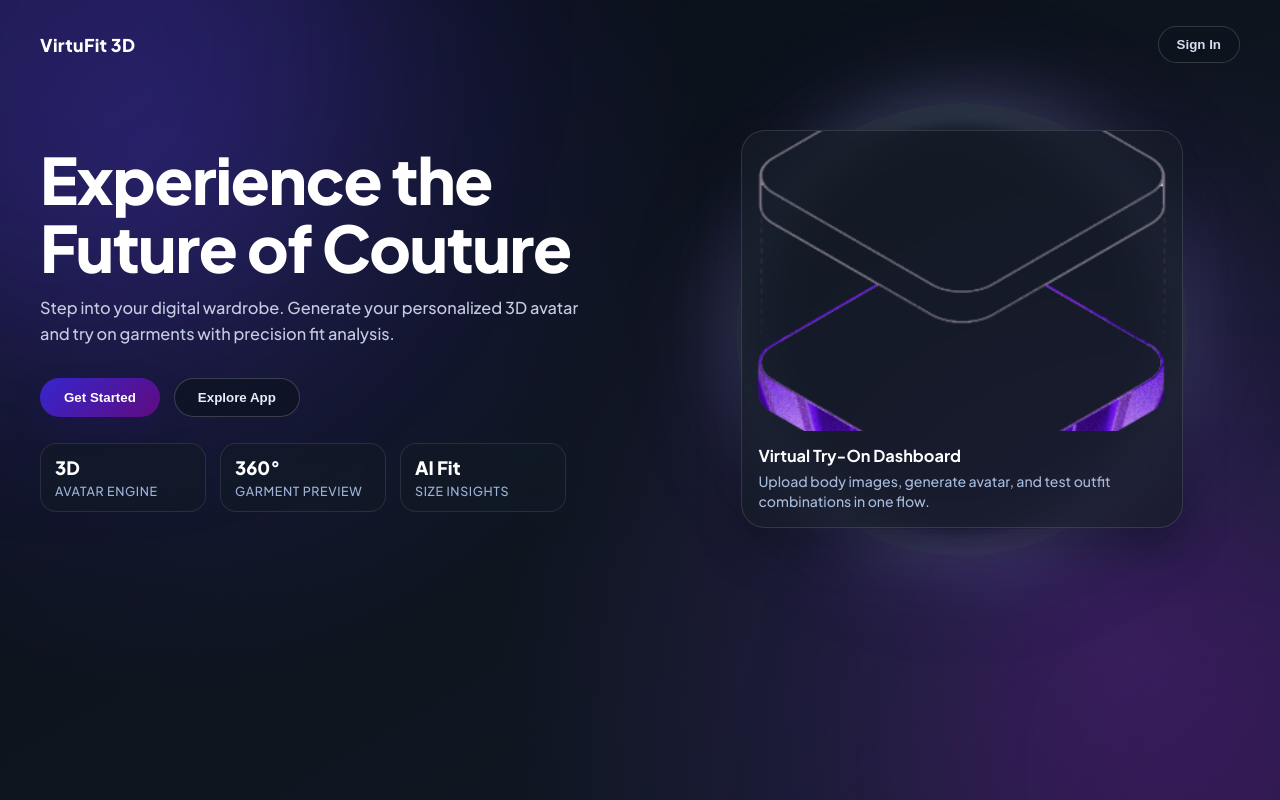
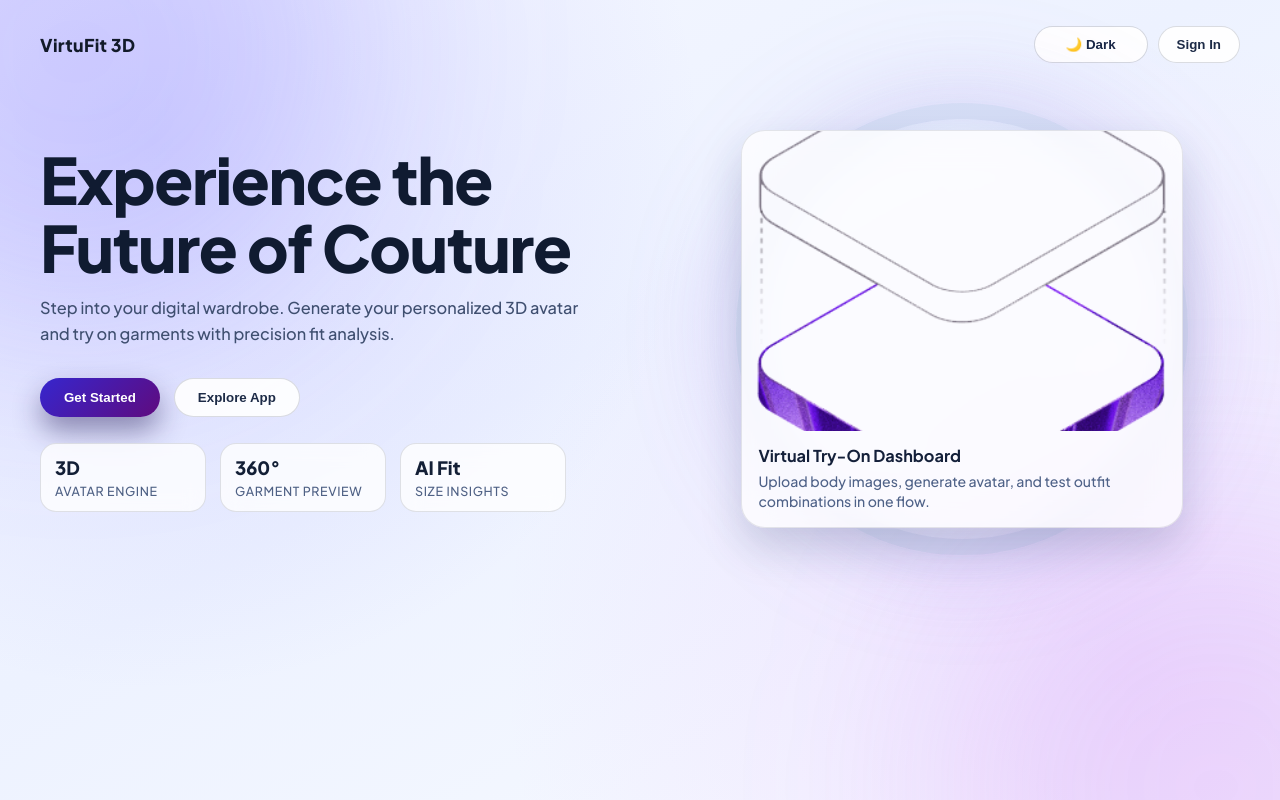
Before and after one commit to nethmaHarini/3d-virtual-tryon-system, a React (Vite) app in the folder frontend/: page / in a window 1280 px wide. Built offline with nearby package versions, Linux system fonts and the light colour scheme.

Commit message:
Added theme changing button

```diff
--- a/frontend/src/LandingPage.jsx
+++ b/frontend/src/LandingPage.jsx
@@ -1,19 +1,109 @@
+import { useEffect, useMemo, useState } from "react";
 import { useNavigate } from "react-router-dom";
 import heroImage from "./assets/hero.png";
 
+const THEME_STORAGE_KEY = "landing-theme";
+
+function getInitialTheme() {
+  if (typeof window === "undefined") {
+    return "dark";
+  }
+
+  const savedTheme = window.localStorage.getItem(THEME_STORAGE_KEY);
+  if (savedTheme === "light" || savedTheme === "dark") {
+    return savedTheme;
+  }
+
+  return window.matchMedia("(prefers-color-scheme: dark)").matches ? "dark" : "light";
+}
+
 function LandingPage() {
   const navigate = useNavigate();
+  const [theme, setTheme] = useState(getInitialTheme);
+  const isDark = theme === "dark";
+
+  useEffect(() => {
+    window.localStorage.setItem(THEME_STORAGE_KEY, theme);
+  }, [theme]);
+
+  const colors = useMemo(
+    () =>
+      isDark
+        ? {
+            pageBackground:
+              "radial-gradient(circle at 12% 18%, rgba(93, 61, 255, 0.22) 0%, transparent 42%), radial-gradient(circle at 88% 82%, rgba(153, 74, 255, 0.22) 0%, transparent 48%), linear-gradient(150deg, #070d16 0%, #0d141d 45%, #101926 100%)",
+            text: "#e7edf9",
+            brand: "#ffffff",
+            navButtonBorder: "rgba(255, 255, 255, 0.16)",
+            navButtonBackground: "rgba(12, 19, 30, 0.75)",
+            navButtonText: "#d5def0",
+            title: "#ffffff",
+            subtitle: "#c3cce1",
+            secondaryButtonBorder: "rgba(255, 255, 255, 0.18)",
+            secondaryButtonBackground: "rgba(12, 19, 30, 0.65)",
+            secondaryButtonText: "#e7edf9",
+            statBorder: "rgba(255, 255, 255, 0.1)",
+            statBackground: "rgba(18, 26, 38, 0.66)",
+            statValue: "#ffffff",
+            statLabel: "#9fb3d9",
+            ringBorder: "16px solid rgba(188, 208, 255, 0.15)",
+            ringShadow:
+              "inset 0 0 34px rgba(164, 201, 252, 0.3), 0 0 70px rgba(164, 201, 252, 0.2), 0 0 120px rgba(128, 90, 213, 0.2)",
+            visualBorder: "1px solid rgba(255, 255, 255, 0.12)",
+            visualBackground: "rgba(21, 28, 38, 0.7)",
+            visualShadow: "0 20px 42px rgba(6, 12, 20, 0.45)",
+            visualHeading: "#ffffff",
+            visualText: "#a6badb",
+            ambientLeft: "rgba(83, 61, 209, 0.24)",
+            ambientRight: "rgba(95, 11, 126, 0.24)",
+            toggleBorder: "rgba(191, 212, 255, 0.35)",
+            toggleBackground: "rgba(35, 47, 69, 0.75)",
+            toggleText: "#f1f5ff",
+          }
+        : {
+            pageBackground:
+              "radial-gradient(circle at 12% 18%, rgba(122, 117, 255, 0.2) 0%, transparent 42%), radial-gradient(circle at 88% 82%, rgba(216, 121, 255, 0.16) 0%, transparent 48%), linear-gradient(150deg, #f6f8ff 0%, #edf2ff 45%, #f8fbff 100%)",
+            text: "#20293a",
+            brand: "#121a2a",
+            navButtonBorder: "rgba(19, 32, 55, 0.15)",
+            navButtonBackground: "rgba(255, 255, 255, 0.9)",
+            navButtonText: "#1d2b47",
+            title: "#101b31",
+            subtitle: "#3f4f70",
+            secondaryButtonBorder: "rgba(19, 32, 55, 0.15)",
+            secondaryButtonBackground: "rgba(255, 255, 255, 0.9)",
+            secondaryButtonText: "#1d2b47",
+            statBorder: "rgba(17, 27, 45, 0.12)",
+            statBackground: "rgba(255, 255, 255, 0.78)",
+            statValue: "#131f36",
+            statLabel: "#4f6185",
+            ringBorder: "16px solid rgba(117, 141, 204, 0.2)",
+            ringShadow:
+              "inset 0 0 34px rgba(137, 159, 228, 0.25), 0 0 70px rgba(164, 183, 241, 0.2), 0 0 120px rgba(158, 107, 215, 0.18)",
+            visualBorder: "1px solid rgba(17, 27, 45, 0.1)",
+            visualBackground: "rgba(255, 255, 255, 0.78)",
+            visualShadow: "0 20px 42px rgba(34, 57, 95, 0.18)",
+            visualHeading: "#14203a",
+            visualText: "#4f6288",
+            ambientLeft: "rgba(123, 106, 255, 0.2)",
+            ambientRight: "rgba(183, 97, 234, 0.16)",
+            toggleBorder: "rgba(45, 61, 96, 0.2)",
+            toggleBackground: "rgba(255, 255, 255, 0.9)",
+            toggleText: "#192746",
+          },
+    [isDark]
+  );
 
   const styles = {
     page: {
       minHeight: "100vh",
       width: "100%",
-      background:
-        "radial-gradient(circle at 12% 18%, rgba(93, 61, 255, 0.22) 0%, transparent 42%), radial-gradient(circle at 88% 82%, rgba(153, 74, 255, 0.22) 0%, transparent 48%), linear-gradient(150deg, #070d16 0%, #0d141d 45%, #101926 100%)",
-      color: "#e7edf9",
+      background: colors.pageBackground,
+      color: colors.text,
       fontFamily: "'Plus Jakarta Sans', 'Manrope', sans-serif",
       position: "relative",
       overflow: "hidden",
+      transition: "background 240ms ease, color 240ms ease",
     },
     shell: {
       maxWidth: 1200,
@@ -34,15 +124,31 @@ function LandingPage() {
       fontSize: "1.1rem",
       fontWeight: 800,
       letterSpacing: "0.02em",
-      color: "#ffffff",
+      color: colors.brand,
+    },
+    navActions: {
+      display: "flex",
+      alignItems: "center",
+      gap: 10,
     },
     navButton: {
-      border: "1px solid rgba(255, 255, 255, 0.16)",
-      background: "rgba(12, 19, 30, 0.75)",
-      color: "#d5def0",
+      border: `1px solid ${colors.navButtonBorder}`,
+      background: colors.navButtonBackground,
+      color: colors.navButtonText,
       borderRadius: 999,
       padding: "10px 18px",
       fontWeight: 600,
+      cursor: "pointer",
+      transition: "all 220ms ease",
+    },
+    themeToggleButton: {
+      border: `1px solid ${colors.toggleBorder}`,
+      background: colors.toggleBackground,
+      color: colors.toggleText,
+      borderRadius: 999,
+      padding: "10px 14px",
+      minWidth: 114,
+      fontWeight: 700,
       cursor: "pointer",
       transition: "all 220ms ease",
     },
@@ -58,12 +164,12 @@ function LandingPage() {
       lineHeight: 1.05,
       letterSpacing: "-0.02em",
       fontWeight: 800,
-      color: "#ffffff",
+      color: colors.title,
     },
     subtitle: {
       margin: "0 0 30px 0",
       fontSize: "1.02rem",
-      color: "#c3cce1",
+      color: colors.subtitle,
       lineHeight: 1.62,
       maxWidth: 560,
     },
@@ -86,11 +192,11 @@ function LandingPage() {
       transition: "all 240ms ease",
     },
     secondaryButton: {
-      border: "1px solid rgba(255, 255, 255, 0.18)",
+      border: `1px solid ${colors.secondaryButtonBorder}`,
       borderRadius: 999,
       padding: "11px 23px",
-      background: "rgba(12, 19, 30, 0.65)",
-      color: "#e7edf9",
+      background: colors.secondaryButtonBackground,
+      color: colors.secondaryButtonText,
       fontWeight: 600,
       cursor: "pointer",
       transition: "all 240ms ease",
@@ -103,20 +209,20 @@ function LandingPage() {
     statCard: {
       minWidth: 136,
       borderRadius: 16,
-      border: "1px solid rgba(255, 255, 255, 0.1)",
-      background: "rgba(18, 26, 38, 0.66)",
+      border: `1px solid ${colors.statBorder}`,
+      background: colors.statBackground,
       padding: "12px 14px",
       backdropFilter: "blur(10px)",
     },
     statValue: {
       margin: 0,
-      color: "#ffffff",
+      color: colors.statValue,
       fontSize: "1.15rem",
       fontWeight: 800,
     },
     statLabel: {
       margin: "4px 0 0 0",
-      color: "#9fb3d9",
+      color: colors.statLabel,
       fontSize: "0.78rem",
       letterSpacing: "0.05em",
       textTransform: "uppercase",
@@ -132,19 +238,18 @@ function LandingPage() {
       width: "min(70vw, 420px)",
       height: "min(70vw, 420px)",
       borderRadius: "999px",
-      border: "16px solid rgba(188, 208, 255, 0.15)",
-      boxShadow:
-        "inset 0 0 34px rgba(164, 201, 252, 0.3), 0 0 70px rgba(164, 201, 252, 0.2), 0 0 120px rgba(128, 90, 213, 0.2)",
+      border: colors.ringBorder,
+      boxShadow: colors.ringShadow,
     },
     visualCard: {
       position: "relative",
       width: "min(88%, 440px)",
       borderRadius: 24,
-      border: "1px solid rgba(255, 255, 255, 0.12)",
-      background: "rgba(21, 28, 38, 0.7)",
+      border: colors.visualBorder,
+      background: colors.visualBackground,
       backdropFilter: "blur(16px)",
       overflow: "hidden",
-      boxShadow: "0 20px 42px rgba(6, 12, 20, 0.45)",
+      boxShadow: colors.visualShadow,
     },
     visualImage: {
       width: "100%",
@@ -157,20 +262,26 @@ function LandingPage() {
     },
     visualHeading: {
       margin: 0,
-      color: "#ffffff",
+      color: colors.visualHeading,
       fontSize: "1.02rem",
       fontWeight: 700,
     },
     visualText: {
       margin: "5px 0 0 0",
-      color: "#a6badb",
+      color: colors.visualText,
       fontSize: "0.88rem",
       lineHeight: 1.45,
+    },
+    ambientLeft: {
+      background: colors.ambientLeft,
+    },
+    ambientRight: {
+      background: colors.ambientRight,
     },
   };
 
   return (
-    <div style={styles.page}>
+    <div style={styles.page} className={`landing-page landing-page-${theme}`}>
       <style>{`
         @import url('https://fonts.googleapis.com/css2?family=Plus+Jakarta+Sans:wght@500;600;700;800&family=Manrope:wght@400;500;600;700&display=swap');
         .landing-ambient {
@@ -188,7 +299,6 @@ function LandingPage() {
           max-height: 620px;
           left: -16vw;
           top: -18vw;
-          background: rgba(83, 61, 209, 0.24);
         }
         .landing-ambient-right {
           width: 42vw;
@@ -199,7 +309,6 @@ function LandingPage() {
           max-height: 580px;
           right: -16vw;
           bottom: -20vw;
-          background: rgba(95, 11, 126, 0.24);
         }
         .landing-cta:hover {
           transform: translateY(-2px);
@@ -207,7 +316,11 @@ function LandingPage() {
         }
         .landing-ghost:hover {
           transform: translateY(-2px);
-          border-color: rgba(164, 201, 252, 0.4);
+          border-color: rgba(103, 121, 165, 0.55);
+        }
+        .landing-theme-toggle:hover {
+          transform: translateY(-2px);
+          filter: brightness(1.04);
         }
         @media (max-width: 980px) {
           .landing-hero {
@@ -222,15 +335,27 @@ function LandingPage() {
         }
       `}</style>
 
-      <div className="landing-ambient landing-ambient-left" />
-      <div className="landing-ambient landing-ambient-right" />
+      <div className="landing-ambient landing-ambient-left" style={styles.ambientLeft} />
+      <div className="landing-ambient landing-ambient-right" style={styles.ambientRight} />
 
       <div style={styles.shell}>
         <nav style={styles.nav} className="landing-nav">
           <h1 style={styles.brand}>VirtuFit 3D</h1>
-          <button type="button" style={styles.navButton} onClick={() => navigate("/login")}>
-            Sign In
-          </button>
+          <div style={styles.navActions}>
+            <button
+              type="button"
+              style={styles.themeToggleButton}
+              className="landing-theme-toggle"
+              aria-label={`Switch to ${isDark ? "light" : "dark"} mode`}
+              title={`Switch to ${isDark ? "light" : "dark"} mode`}
+              onClick={() => setTheme(isDark ? "light" : "dark")}
+            >
+              {isDark ? "☀ Light" : "🌙 Dark"}
+            </button>
+            <button type="button" style={styles.navButton} onClick={() => navigate("/login")}>
+              Sign In
+            </button>
+          </div>
         </nav>
 
         <main style={styles.hero} className="landing-hero">
```
